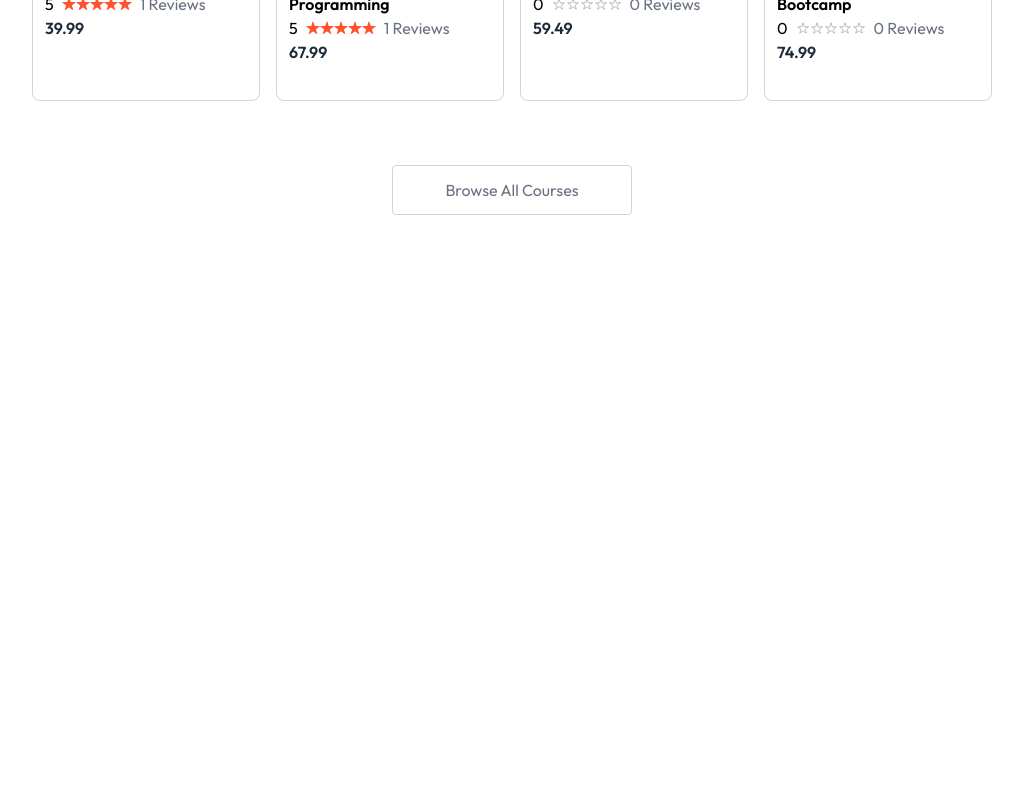
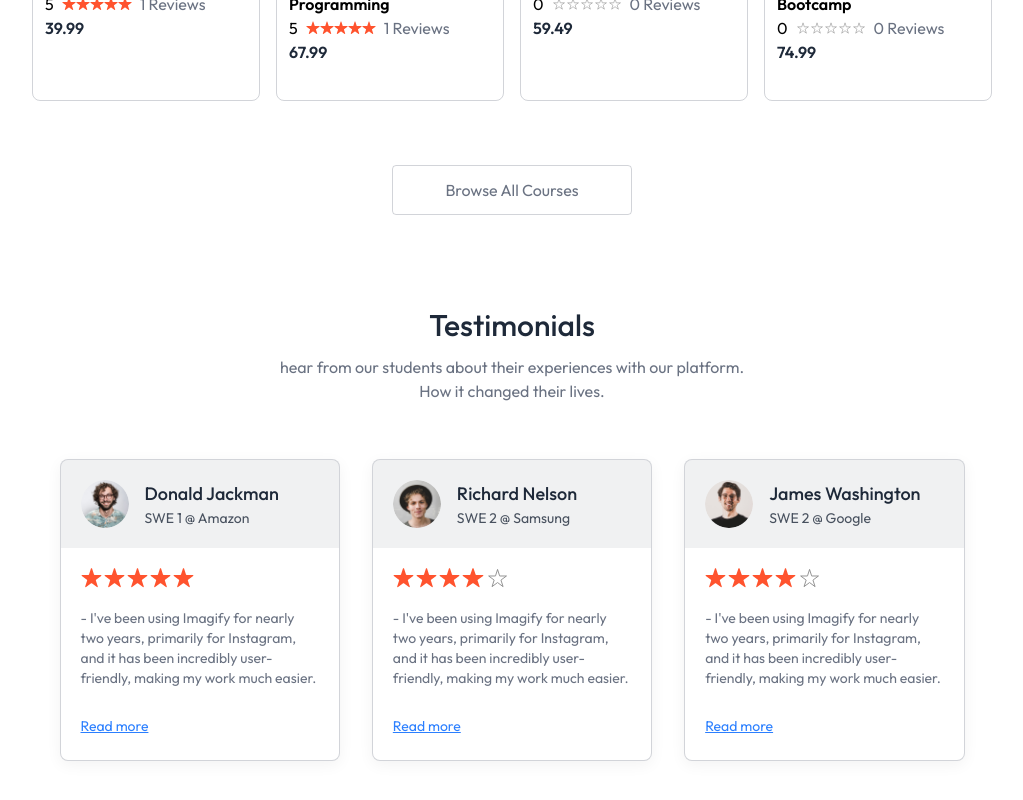
Before and after one commit to anuj-1402/vidyakosh, a React (Vite) app in the folder client/: page / in a window 1280 px wide. Shown: the part 1288-2088 px from the top of the page, without its empty margins (128-1151 px from the left). Before the commit the page ends 1567 px from the top, so only its background shows below. Built offline with nearby package versions, Linux system fonts and the light colour scheme; no server answers.

Commit message:
Enhance Navbar for educator navigation; add TestimonalsSection to Home page; update AppContext to manage educator state

```diff
--- a/client/src/components/students/Navbar.jsx
+++ b/client/src/components/students/Navbar.jsx
@@ -7,7 +7,7 @@ import { AppContext } from '../../context/AppContext';
 
 
 const Navbar = () => {
-const {navigate} = useContext(AppContext);
+const {navigate,isEducator,setIsEducator} = useContext(AppContext);
     const isCourseListPage=location.pathname.includes('/course-list');
   const {user} = useUser();
   const {openSignIn} = useClerk();
@@ -19,8 +19,11 @@ const {navigate} = useContext(AppContext);
       <div className='hidden md:flex items-center gap-5 text-gray-500'>
         <div className='flex items-center gap-5'>
           {user && <>
-            <button>
-              Become Educator
+
+            <button onClick={() => {
+           navigate('/educator')
+            }}>
+              {isEducator ? 'Educator Dashboard' : 'Become Educator'}
             </button>
             <span className="text-gray-400">|</span>
             <Link to="/my-enrollments">My Enrollments</Link>
@@ -39,8 +42,10 @@ const {navigate} = useContext(AppContext);
       <div className='md:hidden flex items-center gap-2 sm:gap-5 text-gray-500'>
         <div className='flex items-center gap-1 sm:gap-2 max-sm:text-xs'>
           {user && <>
-            <button>
-              Become Educator
+            <button onClick={() => {
+           navigate('/educator')
+            }}>
+              {isEducator ? 'Educator Dashboard' : 'Become Educator'}
             </button>
             <span className="text-gray-400">|</span>
             <Link to="/my-enrollments">My Enrollments</Link>
--- a/client/src/components/students/TestimonalsSection.jsx
+++ b/client/src/components/students/TestimonalsSection.jsx
@@ -1,7 +1,36 @@
 import React from "react";
+import { assets, dummyTestimonial } from "../../assets/assets";
 
 const TestimonalsSection = () => {
-  return <div>TestimonalsSection</div>;
+  return <div className="pb-14 px-8 md:px-0">
+   <h2 className="text-3xl font-medium text-gray-800">Testimonials</h2>
+  <p className="md:text-base text-gray-500 mt-3">hear from our students about their experiences with our platform.<br/>How it changed their lives.</p>
+  <div className="grid gap-8 mt-14 grid-cols-[repeat(auto-fit,minmax(250px,1fr))]">
+    {dummyTestimonial.map((testimonial, index) => (
+      <div className="text-sm text-left border border-gray-500/30 pb-6 rounded-lg bg-white shadow-[0px_4px_15px_0px] shadow-black/5 overflow-hidden" key={index}>
+
+      <div className="flex item-center gap-4 px-5 py-5 bg-gray-500/10">
+        <img className="w-12 h-12 rounded-full" src={testimonial.image} alt={testimonial.name} />
+        <div>
+          <h2 className="text-lg font-medium text-gray-800">{testimonial.name}</h2>
+          <p className="text-gray-800/80">{testimonial.role}</p>
+
+        </div>
+
+      </div>
+      <div className="p-5 pb-7">
+          <div className="flex gap-0.5">
+            {[...Array(5)].map((_, i) => (<img className="h-5" key={i} src={i<Math.floor(testimonial.rating) ? assets.star : assets.star_blank} alt="star"  />))}
+          </div>
+          <p className="text-gray-500  mt-5">- {testimonial.feedback}</p>
+
+        </div>
+        <a href="#" className="text-blue-500 underline  px-5">Read more</a>
+      </div>
+    ))}
+  </div>
+  </div>;
+
 };
 
 export default TestimonalsSection;
--- a/client/src/context/AppContext.jsx
+++ b/client/src/context/AppContext.jsx
@@ -11,6 +11,7 @@ export const AppProvider = (props) => {
   const navigate=useNavigate()
   const [allCourses,setAllCourses]=useState([])
   const [isEducator,setIsEducator]=useState(true);
+
 
   //FETCH ALL COURSES
   const fetchAllCourses= async () => {
@@ -30,7 +31,7 @@ export const AppProvider = (props) => {
   }, [])
   const value ={
     currency,
-    allCourses,navigate,calculateRating
+    allCourses,navigate,calculateRating,isEducator,setIsEducator
   }
   return(<AppContext.Provider value={value}>{props.children}</AppContext.Provider>)
 };
--- a/client/src/pages/students/Home.jsx
+++ b/client/src/pages/students/Home.jsx
@@ -2,10 +2,12 @@ import React from "react";
 import Hero from "../../components/students/Hero";
 import Companies from "../../components/students/Companies";
 import CourseSection from "../../components/students/CourseSection";
+import TestimonalsSection from "../../components/students/TestimonalsSection";
 const Home = () => {
   return <div className='flex flex-col items-center space-y-7 text-center'><Hero />
   <Companies />
   <CourseSection />
+  <TestimonalsSection />
   </div>;
 };
 
```
Also changed, not shown: client/tailwind.config.js (added).
